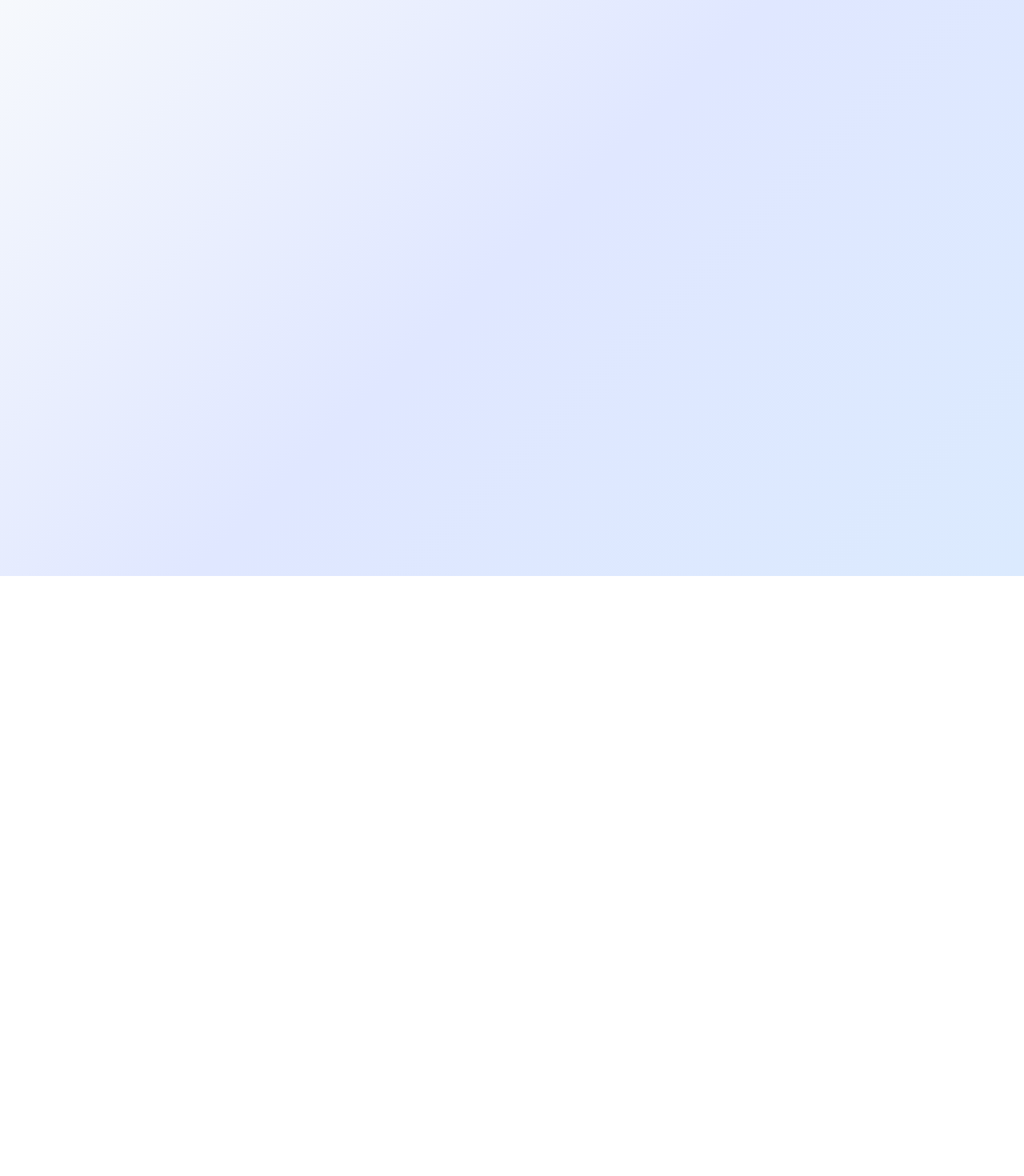
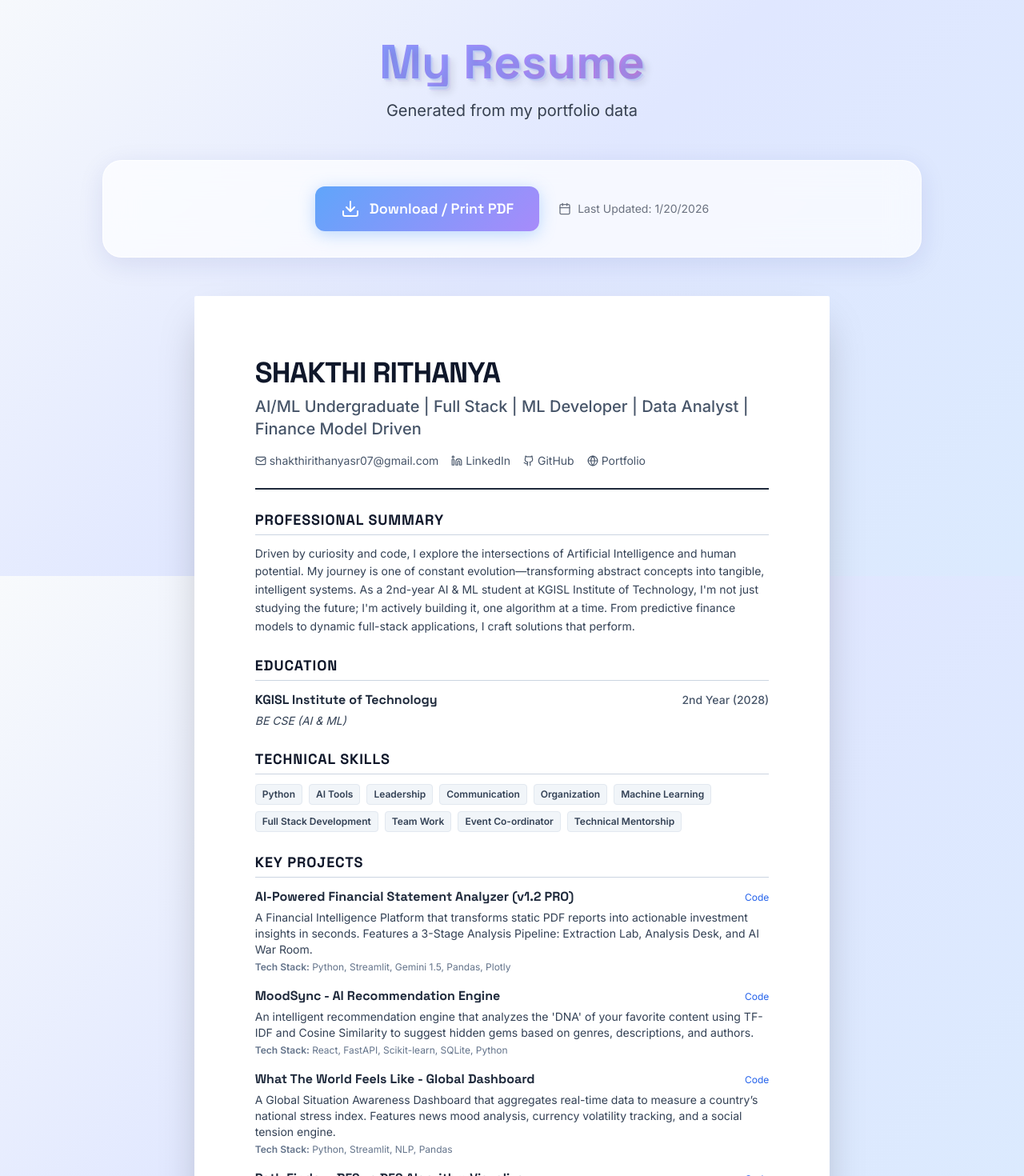
Before and after one commit to shakthirithanya2107/Portfolio-, a React (Vite) app: page /resume in a window 1280 px wide. Before the commit this address had no page. Shown: the part 80-1550 px from the top of the page at 80% size. Before the commit the page ends 800 px from the top, so only its background shows below. Built offline with nearby package versions, Linux system fonts and the light colour scheme.

Commit message:
feat: Add dedicated Resume page with print support from portfolio data

```diff
--- a/src/App.tsx
+++ b/src/App.tsx
@@ -8,6 +8,7 @@ import { ProjectsSection } from './sections/ProjectsSection';
 import { ExperienceSection } from './sections/ExperienceSection';
 import { ContactSection } from './sections/ContactSection';
 import { Navigation } from './components/Navigation';
+import { Resume } from './pages/Resume';
 import './index.css';
 
 function HomePage() {
@@ -54,6 +55,7 @@ function App() {
     <Router>
       <Routes>
         <Route path="/" element={<HomePage />} />
+        <Route path="/resume" element={<Resume />} />
       </Routes>
     </Router>
   );
--- a/src/components/Navigation.tsx
+++ b/src/components/Navigation.tsx
@@ -1,6 +1,6 @@
 import { useState, useEffect } from 'react';
 import { motion } from 'framer-motion';
-import { Home, User, Code, Briefcase, Award, Mail } from 'lucide-react';
+import { Home, User, Code, Briefcase, Award, Mail, FileText } from 'lucide-react';
 
 export function Navigation() {
     const [scrolled, setScrolled] = useState(false);
@@ -33,10 +33,21 @@ export function Navigation() {
         { id: 'skills', label: 'Skills', icon: Code },
         { id: 'projects', label: 'Projects', icon: Briefcase },
         { id: 'experience', label: 'Experience', icon: Award },
+        { id: 'resume', label: 'Resume', icon: FileText },
         { id: 'contact', label: 'Contact', icon: Mail },
     ];
 
     const scrollToSection = (id: string) => {
+        if (id === 'resume') {
+            window.location.href = '/resume';
+            return;
+        }
+
+        if (window.location.pathname !== '/') {
+            window.location.href = '/#' + id;
+            return;
+        }
+
         const element = document.getElementById(id);
         if (element) {
             element.scrollIntoView({ behavior: 'smooth' });
--- a/src/index.css
+++ b/src/index.css
@@ -256,3 +256,76 @@ h6 {
   outline: 2px solid #60A5FA;
   outline-offset: 2px;
 }
+
+@media print {
+  @page {
+    margin: 10mm;
+    size: auto;
+  }
+
+  body {
+    background: white !important;
+    color: black !important;
+    overflow: visible !important;
+    min-width: 1024px;
+    /* Ensure desktop layout is respected */
+  }
+
+  /* Reset root styles that might interfere */
+  #root {
+    display: block !important;
+    width: 100% !important;
+    margin: 0 !important;
+    padding: 0 !important;
+    overflow: visible !important;
+  }
+
+  /* Hide navigation, buttons, and decorative elements explicitly */
+  nav,
+  button,
+  .no-print,
+  .particle,
+  .cyber-grid,
+  .glass-background,
+  .fixed,
+  header.fixed,
+  .absolute {
+    display: none !important;
+  }
+
+  /* Allow absolute positioning specifically for the resume if needed */
+  .resume-container .absolute {
+    display: block !important;
+  }
+
+  /* Ensure resume container takes full width and is visible */
+  .resume-container {
+    display: block !important;
+    visibility: visible !important;
+    width: 100% !important;
+    max-width: none !important;
+    margin: 0 auto !important;
+    padding: 0 !important;
+    box-shadow: none !important;
+    border: none !important;
+    position: relative !important;
+    left: auto !important;
+    top: auto !important;
+    float: none !important;
+    clear: both !important;
+  }
+
+  /* Ensure text is black for better readability */
+  .resume-container * {
+    color: black !important;
+    text-shadow: none !important;
+    background: transparent !important;
+    box-shadow: none !important;
+  }
+
+  /* Preserve printing of colors */
+  * {
+    -webkit-print-color-adjust: exact !important;
+    print-color-adjust: exact !important;
+  }
+}
--- a/src/pages/Resume.tsx
+++ b/src/pages/Resume.tsx
@@ -1,29 +1,22 @@
 import { motion } from 'framer-motion';
 import { useEffect, useState } from 'react';
-import { Download, Calendar, FileText } from 'lucide-react';
-import { storage } from '../storage';
-import type { ResumeData } from '../types';
+import { Download, Calendar, FileText, Mail, Github, Linkedin, ExternalLink, Globe } from 'lucide-react';
+import { storage } from '../types';
+import type { PortfolioData } from '../types';
 
 export function Resume() {
-    const [resumeData, setResumeData] = useState<ResumeData>(storage.getData().resume);
+    const [data, setData] = useState<PortfolioData>(storage.getData());
 
     useEffect(() => {
         const handleStorage = () => {
-            setResumeData(storage.getData().resume);
+            setData(storage.getData());
         };
         window.addEventListener('storage', handleStorage);
         return () => window.removeEventListener('storage', handleStorage);
     }, []);
 
-    const handleDownload = () => {
-        if (resumeData.pdfUrl && resumeData.pdfUrl !== '/resume.pdf') {
-            const link = document.createElement('a');
-            link.href = resumeData.pdfUrl;
-            link.download = 'resume.pdf';
-            link.click();
-        } else {
-            alert('Please upload a resume in the Admin Console first!');
-        }
+    const handlePrint = () => {
+        window.print();
     };
 
     return (
@@ -32,164 +25,138 @@ export function Resume() {
                 <motion.div
                     initial={{ y: -50, opacity: 0 }}
                     animate={{ y: 0, opacity: 1 }}
-                    className="text-center mb-12"
+                    className="text-center mb-12 no-print"
                 >
                     <h1 className="text-6xl font-bold text-gradient mb-4 text-3d">
                         My Resume
                     </h1>
                     <p className="text-xl text-gray-700">
-                        Download my professional resume
+                        Generated from my portfolio data
                     </p>
                 </motion.div>
 
+                {/* Actions Bar */}
                 <motion.div
                     initial={{ scale: 0.9, opacity: 0 }}
                     animate={{ scale: 1, opacity: 1 }}
-                    transition={{ delay: 0.2 }}
-                    className="glass rounded-3xl p-12 text-center relative overflow-hidden"
+                    className="glass rounded-3xl p-8 mb-12 text-center no-print"
                 >
-                    {/* Decorative Background Elements */}
-                    <motion.div
-                        className="absolute top-0 left-0 w-64 h-64 rounded-full opacity-20"
-                        style={{
-                            background: 'radial-gradient(circle, rgba(255, 214, 232, 0.8), transparent)',
-                        }}
-                        animate={{
-                            scale: [1, 1.2, 1],
-                            x: [-20, 20, -20],
-                            y: [-20, 20, -20],
-                        }}
-                        transition={{
-                            duration: 8,
-                            repeat: Infinity,
-                            ease: 'easeInOut',
-                        }}
-                    />
-                    <motion.div
-                        className="absolute bottom-0 right-0 w-64 h-64 rounded-full opacity-20"
-                        style={{
-                            background: 'radial-gradient(circle, rgba(230, 217, 255, 0.8), transparent)',
-                        }}
-                        animate={{
-                            scale: [1.2, 1, 1.2],
-                            x: [20, -20, 20],
-                            y: [20, -20, 20],
-                        }}
-                        transition={{
-                            duration: 8,
-                            repeat: Infinity,
-                            ease: 'easeInOut',
-                        }}
-                    />
+                    <div className="flex flex-col md:flex-row items-center justify-center gap-6">
+                        <button
+                            onClick={handlePrint}
+                            className="btn-primary inline-flex items-center gap-3 text-lg"
+                        >
+                            <Download size={24} />
+                            Download / Print PDF
+                        </button>
 
-                    {/* Resume Icon */}
-                    <motion.div
-                        className="inline-block mb-8 relative"
-                        animate={{
-                            y: [0, -10, 0],
-                        }}
-                        transition={{
-                            duration: 3,
-                            repeat: Infinity,
-                            ease: 'easeInOut',
-                        }}
-                    >
-                        <div className="w-32 h-32 mx-auto bg-gradient-to-br from-pastel-pink via-pastel-lavender to-pastel-sky rounded-3xl flex items-center justify-center glow-lavender">
-                            <FileText size={64} className="text-purple-700" />
+                        <div className="text-sm text-gray-500 flex items-center gap-2">
+                            <Calendar size={16} />
+                            Last Updated: {new Date(data.resume?.lastUpdated || new Date()).toLocaleDateString()}
                         </div>
-                    </motion.div>
+                    </div>
+                </motion.div>
 
-                    {/* Last Updated */}
-                    <motion.div
-                        className="flex items-center justify-center gap-2 text-gray-600 mb-8"
-                        initial={{ opacity: 0 }}
-                        animate={{ opacity: 1 }}
-                        transition={{ delay: 0.4 }}
-                    >
-                        <Calendar size={18} />
-                        <span className="text-sm">
-                            Last Updated:{' '}
-                            {new Date(resumeData.lastUpdated).toLocaleDateString('en-US', {
-                                year: 'numeric',
-                                month: 'long',
-                                day: 'numeric',
-                            })}
-                        </span>
-                    </motion.div>
+                {/* Printable Resume Preview (Visible on screen as a 'Paper' view) */}
+                <div className="resume-container bg-white shadow-2xl mx-auto max-w-[210mm] min-h-[297mm] p-[10mm] md:p-[20mm] text-left text-slate-800 rounded-sm">
+                    {/* Header */}
+                    <header className="border-b-2 border-slate-800 pb-6 mb-6">
+                        <h1 className="text-4xl font-bold text-slate-900 uppercase tracking-tight mb-2">{data.profile.name}</h1>
+                        <p className="text-xl text-slate-600 font-medium mb-4">{data.profile.headline}</p>
 
-                    {/* Download Button */}
-                    <motion.button
-                        onClick={handleDownload}
-                        className="btn-primary inline-flex items-center gap-3 text-lg relative z-10"
-                        whileHover={{ scale: 1.05, y: -5 }}
-                        whileTap={{ scale: 0.95 }}
-                        initial={{ opacity: 0, y: 20 }}
-                        animate={{ opacity: 1, y: 0 }}
-                        transition={{ delay: 0.6 }}
-                    >
-                        <Download size={24} />
-                        Download Resume
-                    </motion.button>
+                        <div className="flex flex-wrap gap-4 text-sm text-slate-600">
+                            {data.profile.contact.email && (
+                                <a href={`mailto:${data.profile.contact.email}`} className="flex items-center gap-1 hover:text-blue-600">
+                                    <Mail size={14} /> {data.profile.contact.email}
+                                </a>
+                            )}
+                            {data.profile.contact.linkedin && (
+                                <a href={data.profile.contact.linkedin} target="_blank" rel="noopener" className="flex items-center gap-1 hover:text-blue-600">
+                                    <Linkedin size={14} /> LinkedIn
+                                </a>
+                            )}
+                            {data.profile.contact.github && (
+                                <a href={data.profile.contact.github} target="_blank" rel="noopener" className="flex items-center gap-1 hover:text-blue-600">
+                                    <Github size={14} /> GitHub
+                                </a>
+                            )}
+                            <span className="flex items-center gap-1">
+                                <Globe size={14} /> Portfolio
+                            </span>
+                        </div>
+                    </header>
 
-                    {/* Preview Section */}
-                    {resumeData.pdfUrl && resumeData.pdfUrl !== '/resume.pdf' && (
-                        <motion.div
-                            className="mt-12 glass-dark rounded-2xl p-8 relative z-10"
-                            initial={{ opacity: 0, y: 20 }}
-                            animate={{ opacity: 1, y: 0 }}
-                            transition={{ delay: 0.8 }}
-                        >
-                            <h3 className="text-2xl font-bold text-purple-700 mb-4">
-                                Resume Preview
-                            </h3>
-                            <div className="bg-white rounded-xl overflow-hidden shadow-2xl">
-                                {resumeData.pdfUrl.endsWith('.pdf') ? (
-                                    <iframe
-                                        src={resumeData.pdfUrl}
-                                        className="w-full h-[600px]"
-                                        title="Resume Preview"
-                                    />
-                                ) : (
-                                    <img
-                                        src={resumeData.pdfUrl}
-                                        alt="Resume"
-                                        className="w-full h-auto"
-                                    />
-                                )}
+                    {/* Summary */}
+                    <section className="mb-6">
+                        <h2 className="text-lg font-bold text-slate-900 uppercase border-b border-slate-300 pb-1 mb-3 tracking-wider">Professional Summary</h2>
+                        <p className="text-sm leading-relaxed text-slate-700">{data.profile.bio}</p>
+                    </section>
+
+                    {/* Education */}
+                    <section className="mb-6">
+                        <h2 className="text-lg font-bold text-slate-900 uppercase border-b border-slate-300 pb-1 mb-3 tracking-wider">Education</h2>
+                        <div className="mb-2">
+                            <div className="flex justify-between items-baseline mb-1">
+                                <h3 className="font-bold text-slate-800">{data.profile.education.college}</h3>
+                                <span className="text-sm font-medium text-slate-600">{data.profile.education.year} ({data.profile.education.graduation})</span>
                             </div>
-                        </motion.div>
-                    )}
+                            <p className="text-sm text-slate-700 italic">{data.profile.education.degree}</p>
+                        </div>
+                    </section>
 
-                    {/* Info Cards */}
-                    <motion.div
-                        className="grid md:grid-cols-3 gap-6 mt-12 relative z-10"
-                        initial={{ opacity: 0 }}
-                        animate={{ opacity: 1 }}
-                        transition={{ delay: 1 }}
-                    >
-                        <div className="glass-dark rounded-2xl p-6">
-                            <div className="text-4xl mb-2">📄</div>
-                            <h4 className="font-bold text-purple-700 mb-1">Professional</h4>
-                            <p className="text-sm text-gray-600">
-                                Comprehensive work history and achievements
-                            </p>
+                    {/* Skills */}
+                    <section className="mb-6">
+                        <h2 className="text-lg font-bold text-slate-900 uppercase border-b border-slate-300 pb-1 mb-3 tracking-wider">Technical Skills</h2>
+                        <div className="flex flex-wrap gap-2">
+                            {data.skills.map((skill) => (
+                                <span key={skill.id} className="bg-slate-100 text-slate-700 px-2 py-1 rounded text-xs font-semibold border border-slate-200 print:border-slate-400">
+                                    {skill.name}
+                                </span>
+                            ))}
                         </div>
-                        <div className="glass-dark rounded-2xl p-6">
-                            <div className="text-4xl mb-2">🎓</div>
-                            <h4 className="font-bold text-purple-700 mb-1">Education</h4>
-                            <p className="text-sm text-gray-600">
-                                Academic background and certifications
-                            </p>
+                    </section>
+
+                    {/* Projects */}
+                    <section className="mb-6">
+                        <h2 className="text-lg font-bold text-slate-900 uppercase border-b border-slate-300 pb-1 mb-3 tracking-wider">Key Projects</h2>
+                        <div className="space-y-4">
+                            {data.projects.filter(p => p.featured).slice(0, 5).map((project) => (
+                                <div key={project.id}>
+                                    <div className="flex justify-between items-baseline mb-1">
+                                        <h3 className="font-bold text-slate-800 text-base">{project.name}</h3>
+                                        {project.githubLink && (
+                                            <a href={project.githubLink} className="text-xs text-blue-600 print:no-underline">Code</a>
+                                        )}
+                                    </div>
+                                    <p className="text-sm text-slate-700 mb-1">{project.description}</p>
+                                    <div className="text-xs text-slate-500">
+                                        <span className="font-semibold">Tech Stack:</span> {project.techStack.join(", ")}
+                                    </div>
+                                </div>
+                            ))}
                         </div>
-                        <div className="glass-dark rounded-2xl p-6">
-                            <div className="text-4xl mb-2">💼</div>
-                            <h4 className="font-bold text-purple-700 mb-1">Skills</h4>
-                            <p className="text-sm text-gray-600">
-                                Technical expertise and competencies
-                            </p>
+                    </section>
+
+                    {/* Experience / Achievements */}
+                    <section className="mb-6">
+                        <h2 className="text-lg font-bold text-slate-900 uppercase border-b border-slate-300 pb-1 mb-3 tracking-wider">Experience & Achievements</h2>
+                        <div className="space-y-4">
+                            {data.experiences.map((exp) => (
+                                <div key={exp.id}>
+                                    <div className="flex justify-between items-baseline mb-1">
+                                        <h3 className="font-bold text-slate-800 text-sm">{exp.title}</h3>
+                                        <span className="text-xs font-medium text-slate-600">{exp.date}</span>
+                                    </div>
+                                    <div className="flex justify-between items-baseline mb-1">
+                                        <p className="text-xs font-semibold text-slate-700">{exp.organization}</p>
+                                    </div>
+                                    <p className="text-xs text-slate-700 leading-snug">{exp.description}</p>
+                                </div>
+                            ))}
                         </div>
-                    </motion.div>
-                </motion.div>
+                    </section>
+
+                </div>
             </div>
         </div>
     );
--- a/src/sections/HeroSection.tsx
+++ b/src/sections/HeroSection.tsx
@@ -21,7 +21,7 @@ export function HeroSection() {
     };
 
     return (
-        <section className="relative min-h-screen flex items-center justify-center px-6 overflow-hidden">
+        <section className="relative min-h-screen flex items-center justify-center px-6 overflow-hidden pt-28">
             {/* Content */}
             {/* Content Container */}
             <div className="relative z-20 max-w-7xl mx-auto flex flex-col md:flex-row items-center justify-center gap-12 md:gap-24">
--- a/src/types.ts
+++ b/src/types.ts
@@ -49,11 +49,17 @@ export interface Experience {
     image?: string;
 }
 
+export interface ResumeData {
+    pdfUrl: string;
+    lastUpdated: string;
+}
+
 export interface PortfolioData {
     profile: ProfileData;
     skills: Skill[];
     projects: Project[];
     experiences: Experience[];
+    resume: ResumeData;
 }
 
 // Default Data
@@ -330,34 +336,24 @@ export const defaultData: PortfolioData = {
             type: "achievement",
             image: "/math_expo_prize.png"
         },
-        {
-            id: "1",
-            title: "Achievement Title",
-            organization: "Organization Name",
-            description: "Description of achievement or experience",
-            date: "2024",
-            type: "achievement"
-        },
-        {
-            id: "2",
-            title: "Experience Title",
-            organization: "Company/Organization",
-            description: "What you did and learned",
-            date: "2023-2024",
-            type: "experience"
-        }
-    ]
+
+
+    ],
+    resume: {
+        pdfUrl: "",
+        lastUpdated: new Date().toISOString()
+    }
 };
 
 // Storage utilities
 export const storage = {
     getData: (): PortfolioData => {
-        const stored = localStorage.getItem('portfolio_data_v25');
+        const stored = localStorage.getItem('portfolio_data_v27');
         return stored ? JSON.parse(stored) : defaultData;
     },
 
     saveData: (data: PortfolioData) => {
-        localStorage.setItem('portfolio_data_v25', JSON.stringify(data));
+        localStorage.setItem('portfolio_data_v27', JSON.stringify(data));
         window.dispatchEvent(new Event('storage'));
     },
 
@@ -379,6 +375,11 @@ export const storage = {
     updateExperiences: (experiences: Experience[]) => {
         const data = storage.getData();
         storage.saveData({ ...data, experiences });
+    },
+
+    updateResume: (resume: ResumeData) => {
+        const data = storage.getData();
+        storage.saveData({ ...data, resume });
     },
 
     exportData: () => {
```
Also changed, not shown: 1 other file (tests, documents, lock files or other folders).
